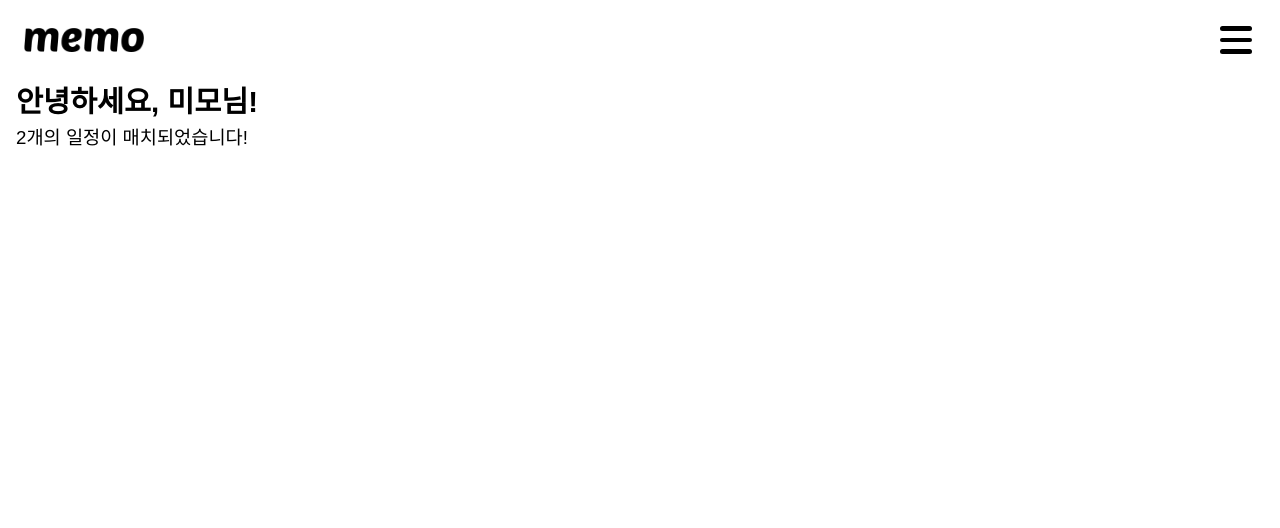
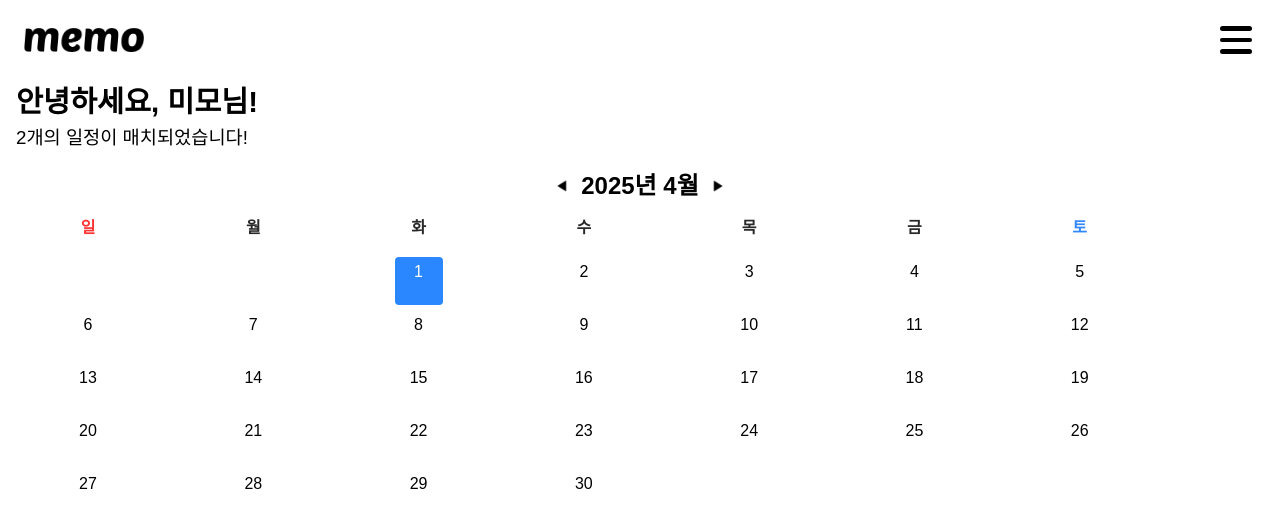
Before and after one commit to Spooder02/memo, a React (Vite) app in the folder frontend/: page / in a window 1280 px wide. Shown: the top 528 px of the page. Built offline with nearby package versions, Linux system fonts and the light colour scheme.

Commit message:
feat: 캘린더 추가 - 이동, 현재 날짜 표시

```diff
--- /dev/null
+++ b/frontend/src/components/Calendar.tsx
@@ -0,0 +1,119 @@
+import styled from "styled-components";
+import DayBlock from "./DayBlock";
+import DateBlock from "./DateBlock";
+import arrow from "../assets/playbutton.png"
+import { useState } from "react";
+
+const Calendar = () => {
+    // 오늘의 년, 월
+    const todayMonth = new Date().getMonth();
+    const todayYear = new Date().getFullYear();
+
+    // 현재 가리키는 년. 월
+    const [currentYear, setCurrentYear] = useState(new Date().getFullYear());
+    const [currentMonth, setCurrentMonth] = useState(new Date().getMonth());
+
+    // 캘린더 출력을 위한 변수
+    const firstDay = getFirstDayOfMonth(currentMonth, currentYear);
+    const totalDays = daysInMonth(currentMonth, currentYear);
+    const currentDay = new Date().getDay();
+
+    const changeMonth = (add: boolean) => {
+        if (add) { // 더할 때
+            if (currentMonth >= 11) { // 12월이라면
+                setCurrentYear(prev => prev + 1);
+                setCurrentMonth(1);
+            } else {
+                setCurrentMonth(prev => prev + 1);
+            }
+        } else { // 뺄 떄
+            if (currentMonth <= 0) { // 1월이라면
+                setCurrentYear(prev => prev - 1); // 년도를 옮기고
+                setCurrentMonth(11); // 12월부터 다시 돌아가도록
+            } else {
+                setCurrentMonth(prev => prev - 1);
+            }
+        }
+    }
+
+    const daysArray = Array.from({ length: totalDays }, (_, i) => i + 1);
+    const emptyDays = Array.from({ length: firstDay }, () => null);
+    return (
+        <Frame>
+            <MonthTitle>
+                <ChangeDateButton
+                    right={false}
+                    onClick={() => changeMonth(false)}
+                />
+                    {currentYear}년 {currentMonth+1}월
+                <ChangeDateButton
+                    right={true}
+                    onClick={() => changeMonth(true)}
+                />
+            </MonthTitle>
+            <CalendarFrame>
+                {
+                    Array.from({ length: 7 }, (_, index) => (
+                        <DateBlock key={index} index={index} />
+                    ))
+                }
+                {
+                    emptyDays.map((_, index) => (
+                        <div key={`empty-${index}`} className="day empty"></div>
+                    ))}
+                {
+                    daysArray.map((date) => (
+                        <DayBlock
+                            date={date}
+                            today={(
+                                todayYear == currentYear &&
+                                todayMonth == currentMonth && currentDay-1 == date)? true: false}
+                        />
+                    ))
+                }
+            </CalendarFrame>
+        </Frame>
+    )
+}
+
+const daysInMonth = (month: number, year: number) => {
+    return new Date(year, month + 1, 0).getDate();
+};
+
+const getFirstDayOfMonth = (month: number, year: number) => {
+    return new Date(year, month, 1).getDay();
+};
+
+const CalendarFrame = styled.div`
+    display: grid;
+    grid-template-columns: repeat(7, 1fr);
+    gap: 5px;
+`;
+
+const Frame = styled.div`
+    width: 90vw;
+    height: 40vh;
+    padding: 1em 0 1em 0;
+    margin: auto;
+`;
+
+const MonthTitle = styled.p`
+    width: 100%;
+    display: flex;
+    justify-content: center;
+    align-items: center;
+    font-weight: 600;
+    font-size: 18pt;
+`;
+
+const ChangeDateButton = styled.button<{right: boolean}>`
+    width: 14px;
+    height: 14px;
+    transform: rotate(${(props) => props.right? '0':'180'}deg);
+    background-size: cover;
+    background-image: url(${arrow});
+    background-repeat: no-repeat;
+    margin: 0 0.5em 0 0.5em;
+`;
+
+export default Calendar;
--- /dev/null
+++ b/frontend/src/components/DateBlock.tsx
@@ -0,0 +1,28 @@
+import styled from "styled-components"
+
+const DateBlock: React.FC<{index: number}> = ({ index }) => {
+    const Days = ["일", "월", "화", "수", "목", "금", "토"];
+
+    return (
+        <Frame>
+            <Date i={index}>
+                {Days[index]}
+            </Date>
+        </Frame>
+    )
+}
+
+const Frame = styled.div`
+    display: flex;
+    justify-content: center;
+    align-items: center;
+    width: 3em;
+    height: 3em;
+`;
+
+const Date = styled.p<{i: number}>`
+    font-weight: 600;
+    color: ${(props) => (props.i == 0)? '#FF3434': (props.i == 6)? '#3287FF': '#292929'};
+`;
+
+export default DateBlock;
--- /dev/null
+++ b/frontend/src/components/DayBlock.tsx
@@ -0,0 +1,48 @@
+import styled from "styled-components";
+
+const DayBlock = (props: {
+    date: number,
+    today: boolean,
+    details?: string[]
+}) => {
+    const today = props.today;
+    const details = props.details;
+
+    return (
+        <Frame today={today}>
+            <DateNum today={today}>
+                {props.date}
+            </DateNum>
+            {
+                details?
+                <DetailCircle today={today}/>:<></>
+            }
+        </Frame>
+    )
+}
+
+const Frame = styled.div<{today: boolean}>`
+    display: grid;
+    justify-content: center;
+    padding: 0.2em;
+    width: 3em;
+    height: 3em;
+    border-radius: 0.25em;
+
+    background-color:${(props) => props.today? 'rgb(43, 135, 255)':'#ffffff'};
+`;
+
+const DateNum = styled.p<{today: boolean}>`
+    color: ${(props) => props.today? '#ffffff':'#000000'};
+`;
+
+const DetailCircle = styled.div<{today: boolean}>`
+    width: 6px;
+    height: 6px;
+    border-radius: 3px;
+    background-color: ${(props) => props.today? '#ffffff':'#000000'};
+    z-index: 1;
+    margin: auto;
+`;
+
+export default DayBlock;
--- a/frontend/src/pages/Mainpage.tsx
+++ b/frontend/src/pages/Mainpage.tsx
@@ -1,4 +1,5 @@
 import styled from "styled-components";
+import Calendar from "../components/Calendar";
 
 const Mainpage = () => {
     return (
@@ -9,6 +10,7 @@ const Mainpage = () => {
             <Description>
                 2개의 일정이 매치되었습니다!
             </Description>
+            <Calendar/>
         </PageFrame>
     )
 }
```
Also changed, not shown: frontend/src/assets/playbutton.png (added).
